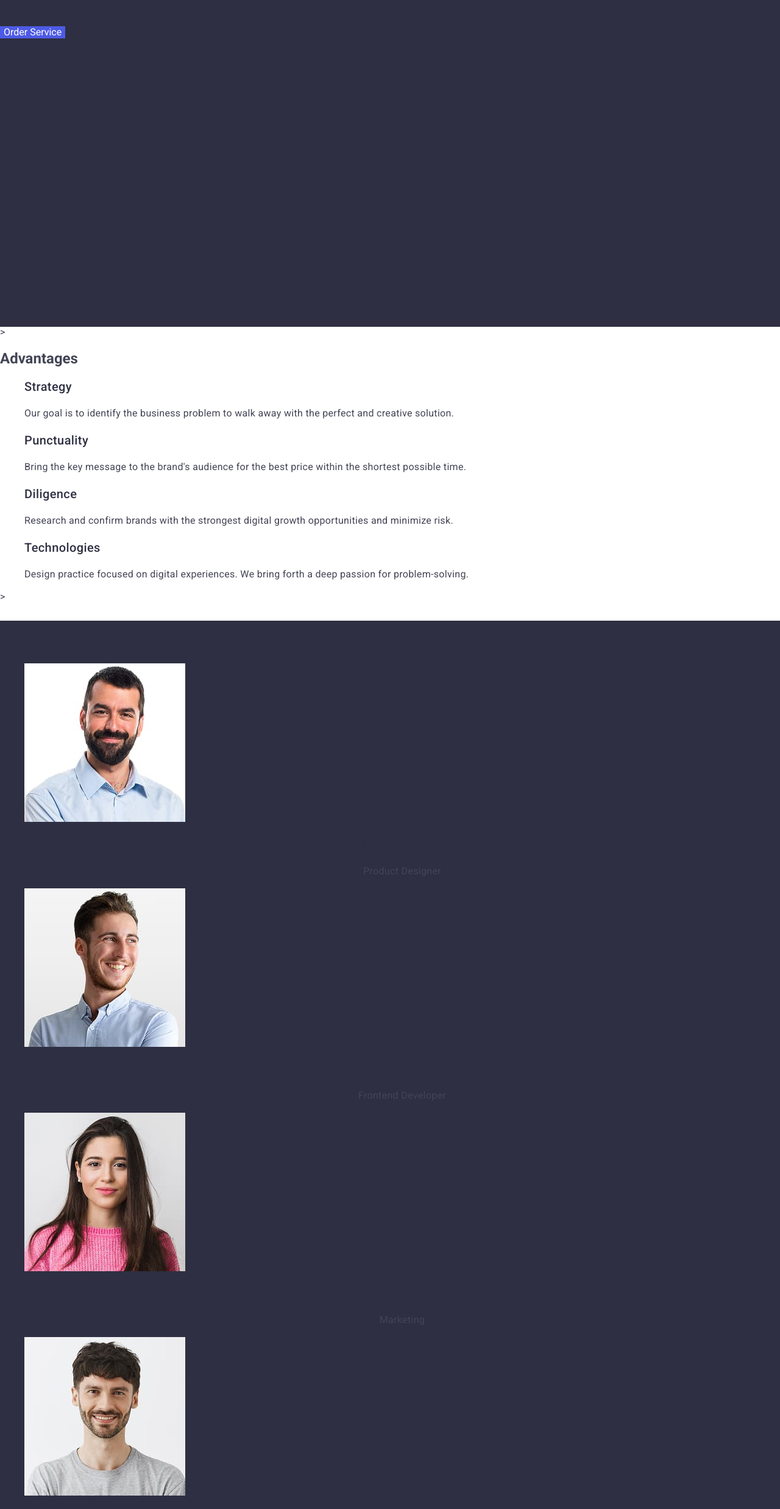
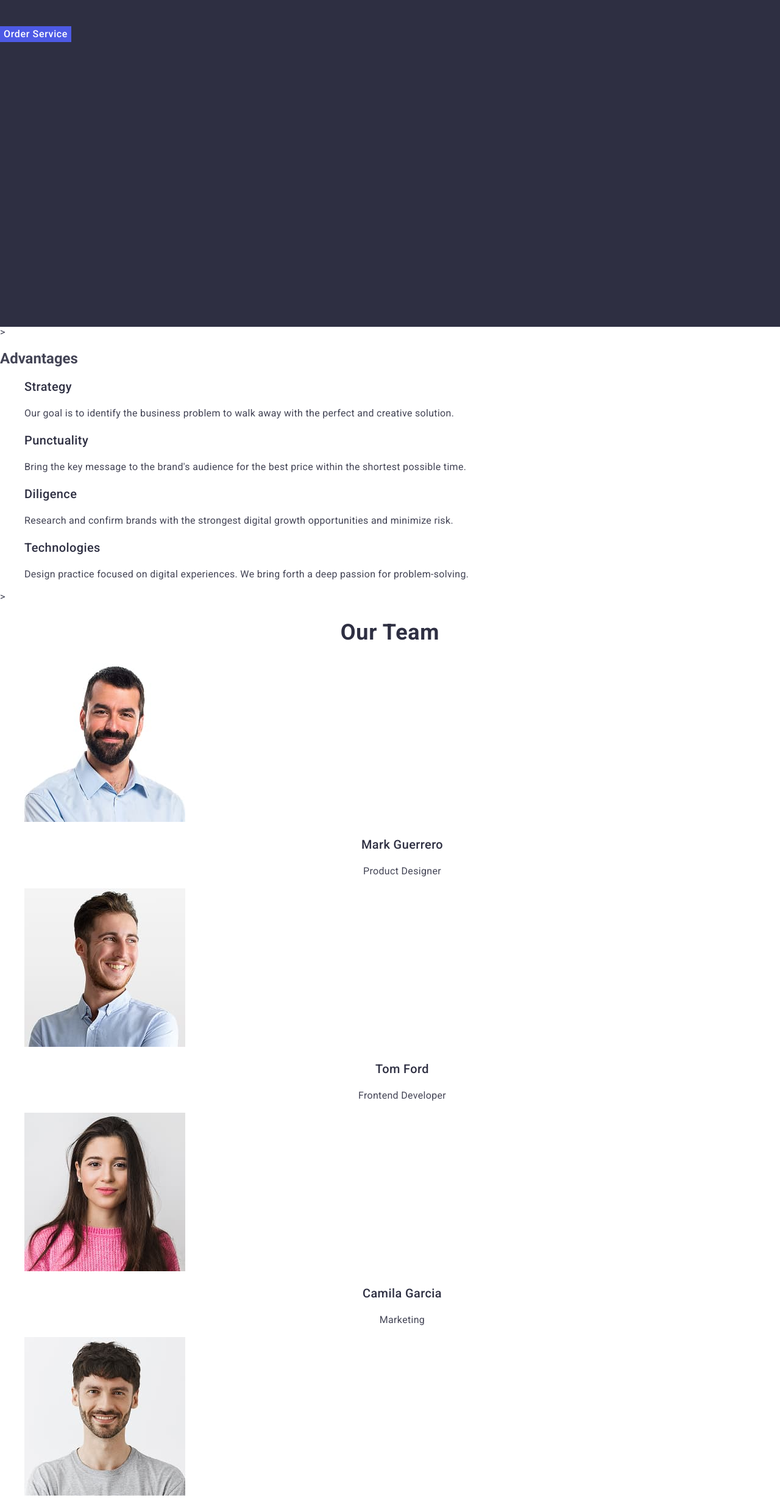
Before and after one commit to iryna-vysochan/goit-markup-hw-02, a plain HTML site: page index.html in a window 1280 px wide. Shown: the part 318-2793 px from the top of the page at 61% size. Drawn offline with nearby package versions, Linux system fonts and the light colour scheme.

Commit message:
correction

```diff
--- a/css/styles.css
+++ b/css/styles.css
@@ -76,15 +76,18 @@ color: #2e2f42;
          color:#fff;
          border: none;
          cursor: pointer;
+         font-weight: 500;
+         line-height: 1.5;
+         letter-spacing: 0.04em;
 }
 .hero-baner-button:hover {
     background-color: #404bbf;
 }
 .hero-baner-button:focus {
-   background-color: #4d5ae5;
+   background-color: #404BBF;
 }
 .team {
-    background-color: #2e2f42;
+    background-color: #FFFFFF;
 }
 .description-list-item-title {
 
@@ -111,7 +114,7 @@ color: #2e2f42;
         letter-spacing: 0.02em;
         text-align: center;
         color: #2e2f42;
-        text-transform: uppercase;
+        text-transform: capitalize;
 }
 .team-list-item-title {
 
@@ -140,7 +143,7 @@ color: #2e2f42;
         letter-spacing: 0.02em;
         text-align: center;
         color: #2e2f42;
-        text-transform: uppercase;
+        text-transform: capitalize;
 }
 
 .portfolio-list-item-title {
```
